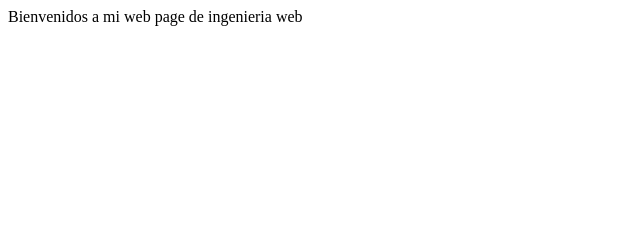
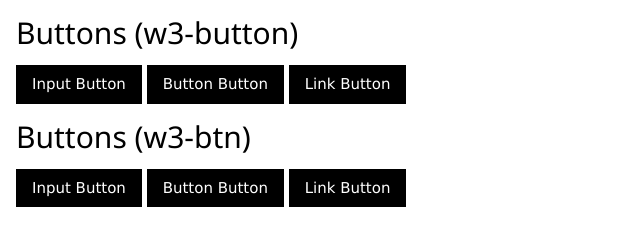
Before and after one commit to uncinweb/uncinweb.github.io, a plain HTML site: page index.html in a window 1280 px wide. Shown: the whole page, without its empty margins (0-640 px from the left). Drawn offline with nearby package versions, Linux system fonts and the light colour scheme.

Commit message:
nueva version

```diff
--- a/index.html
+++ b/index.html
@@ -1 +1,23 @@
-Bienvenidos a mi web page de ingenieria web
+<!DOCTYPE html>
+<html>
+<title>Bienvenidos al curso de ingenieria web</title>
+<meta name="viewport" content="width=device-width, initial-scale=1">
+<link rel="stylesheet" href="https://www.w3schools.com/w3css/4/w3.css">
+<body>
+
+<div class="w3-container">
+  <h2>Buttons (w3-button)</h2>
+  <input type="button" class="w3-button w3-black" value="Input Button">
+  <button class="w3-button w3-black">Button Button</button>
+  <a href="#" class="w3-button w3-black">Link Button</a>
+</div>
+
+<div class="w3-container">
+  <h2>Buttons (w3-btn)</h2>
+  <input type="button" class="w3-btn w3-black" value="Input Button">
+  <button class="w3-btn w3-black">Button Button</button>
+  <a href="#" class="w3-btn w3-black">Link Button</a>
+</div>
+
+</body>
+</html>
```
